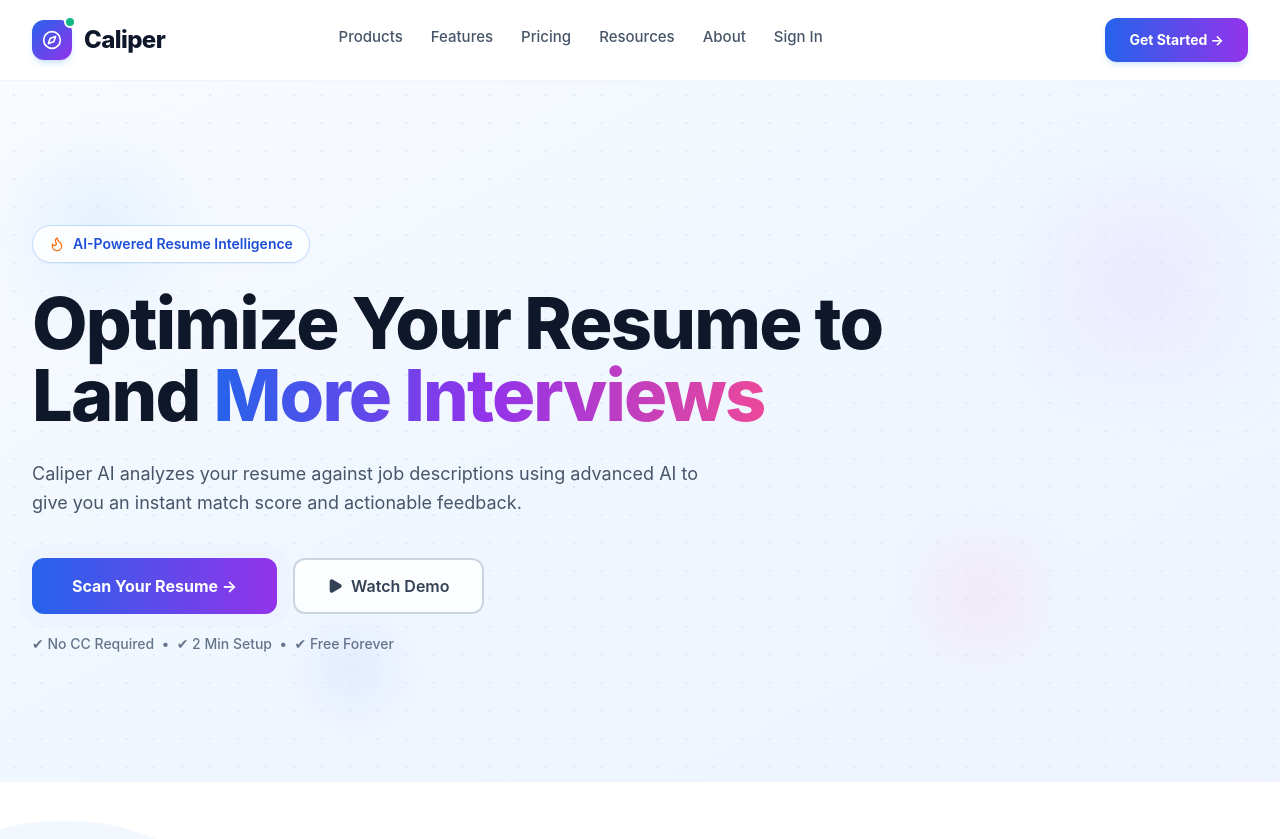
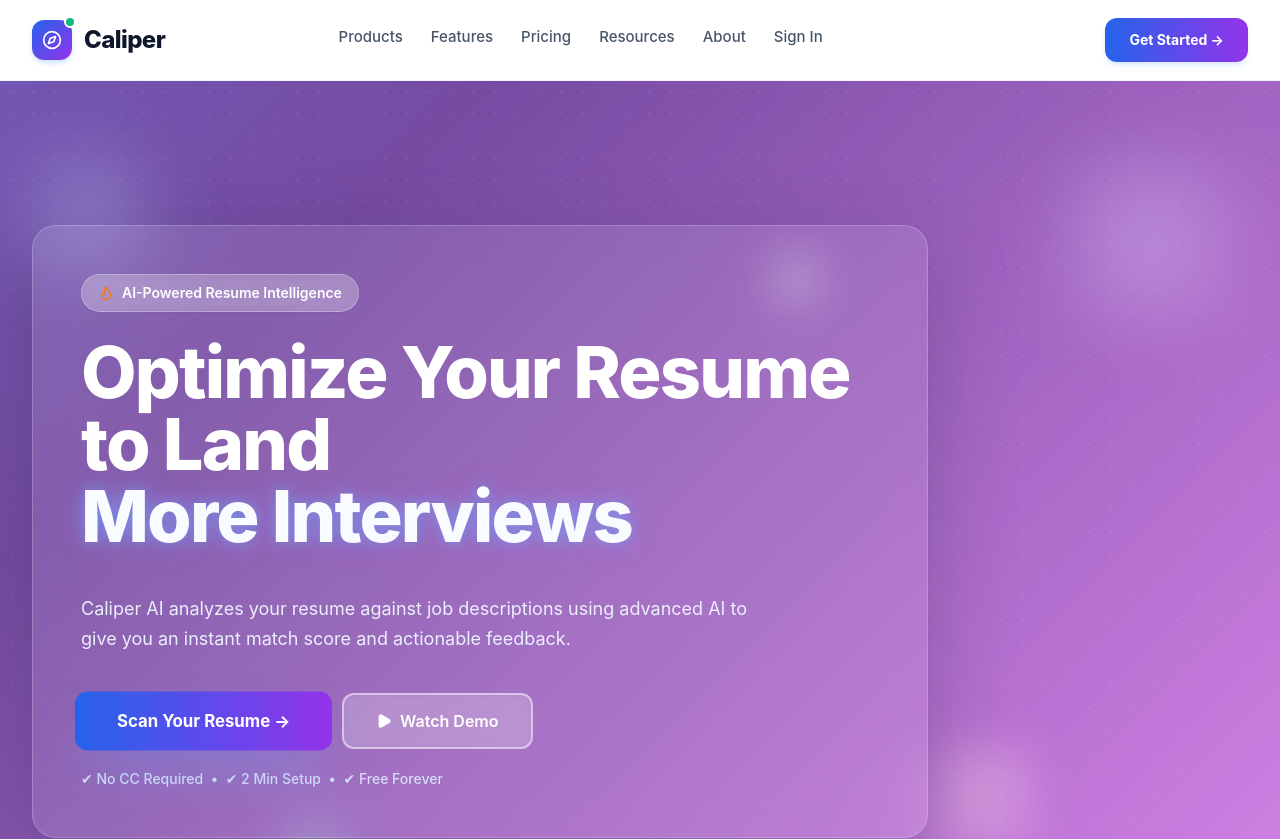
Before and after one commit to Yash200456/Caliper, a React (Create React App) app in the folder client/: page / in a window 1280 px wide. Shown: the top 839 px of the page. Built offline with nearby package versions, Linux system fonts and the light colour scheme.

Commit message:
Add testimonials section between pricing and about

```diff
--- a/client/src/components/Landing.jsx
+++ b/client/src/components/Landing.jsx
@@ -127,6 +127,33 @@
   }
 ];
 
+const testimonialsShowcase = [
+  {
+    name: 'Sarah Johnson',
+    title: 'Software Engineer at Google',
+    company: 'Google',
+    initials: 'SJ',
+    quote:
+      'Caliper helped me identify exactly what was missing in my resume. I went from 2% callback rate to 65% in just 2 weeks!'
+  },
+  {
+    name: 'Michael Chen',
+    title: 'Product Manager at Amazon',
+    company: 'Amazon',
+    initials: 'MC',
+    quote:
+      'The AI-powered insights were spot on. I updated my resume based on Caliper\'s suggestions and landed 3 interviews in the first week.'
+  },
+  {
+    name: 'Emily Rodriguez',
+    title: 'Data Analyst at Goldman Sachs',
+    company: 'Goldman Sachs',
+    initials: 'ER',
+    quote:
+      'As a career changer, I had no idea how to optimize my resume for ATS. Caliper made it so easy - got my dream job in fintech!'
+  }
+];
+
 const aboutStats = [
   { icon: TrendingUp, value: 10000, suffix: '+', label: 'Resumes Analyzed' },
   { icon: Trophy, value: 85, suffix: '%', label: 'Avg Score Improvement' },
@@ -176,6 +203,7 @@
   const [ctaState, setCtaState] = useState('idle');
   const [pricingAnnual, setPricingAnnual] = useState(false);
   const [showBackTop, setShowBackTop] = useState(false);
+  const [typedHeadline, setTypedHeadline] = useState('');
 
   const heroRef = useRef(null);
   const featuresRef = useRef(null);
@@ -234,6 +262,22 @@
     return () => clearInterval(ticker);
   }, []);
 
+  useEffect(() => {
+    const headlineTarget = 'More Interviews';
+    let idx = 0;
+
+    const typer = window.setInterval(() => {
+      idx += 1;
+      setTypedHeadline(headlineTarget.slice(0, idx));
+
+      if (idx >= headlineTarget.length) {
+        window.clearInterval(typer);
+      }
+    }, 85);
+
+    return () => window.clearInterval(typer);
+  }, []);
+
   const handlePrimaryCta = () => {
     if (ctaState !== 'idle') return;
 
@@ -278,19 +322,47 @@
             0%, 100% { background-position: 0% 50%; }
             50% { background-position: 100% 50%; }
           }
+          @keyframes heroGradientMove {
+            0% { background-position: 0% 50%; }
+            50% { background-position: 100% 50%; }
+            100% { background-position: 0% 50%; }
+          }
           @keyframes pulseCta {
-            0%, 100% { box-shadow: 0 0 0 0 rgba(37, 99, 235, 0.35); }
-            50% { box-shadow: 0 0 0 14px rgba(37, 99, 235, 0); }
+            0%, 100% { transform: scale(1); }
+            50% { transform: scale(1.05); }
           }
           @keyframes slideInRight {
             from { opacity: 0; transform: translateX(24px); }
             to   { opacity: 1; transform: translateX(0); }
+          }
+          @keyframes blinkCaret {
+            0%, 49% { opacity: 1; }
+            50%, 100% { opacity: 0; }
           }
           .float-shape { animation: floatDrift 8s ease-in-out infinite; }
           .float-shape-slow { animation: floatDrift 11s ease-in-out infinite; }
           .animated-bg { background-size: 200% 200%; animation: bgShift 10s ease infinite; }
           .pulse-cta { animation: pulseCta 2.8s ease-in-out infinite; }
           .mobile-menu-open { animation: slideInRight 0.22s ease-out; }
+          .hero-gradient-bg {
+            background: linear-gradient(135deg, #667eea 0%, #764ba2 50%, #f093fb 100%);
+            background-size: 200% 200%;
+            animation: heroGradientMove 16s ease-in-out infinite;
+          }
+          .hero-particles {
+            background-image: radial-gradient(circle, rgba(255,255,255,0.38) 1px, transparent 1px);
+            background-size: 22px 22px;
+          }
+          .hero-glow-text {
+            color: #f8fbff;
+            text-shadow: 0 0 14px rgba(96, 165, 250, 0.55), 0 0 28px rgba(167, 139, 250, 0.45);
+          }
+          .typing-caret {
+            display: inline-block;
+            margin-left: 2px;
+            color: rgba(255, 255, 255, 0.92);
+            animation: blinkCaret 1s step-end infinite;
+          }
           .nav-link-line::after {
             content: ''; display: block; height: 2px;
             background: #2563EB; transform: scaleX(0);
@@ -390,31 +462,31 @@
         animate={heroInView ? { opacity: 1, y: 0 } : {}}
         transition={{ ...baseTransition, delay: 0.5 }}
       >
-        {/* Animated gradient bg */}
-        <div className="animated-bg pointer-events-none absolute inset-0 bg-gradient-to-br from-white via-blue-50 to-indigo-50" />
-        {/* Dot pattern overlay */}
-        <div className="dots-bg pointer-events-none absolute inset-0 opacity-40" />
+        <div className="hero-gradient-bg pointer-events-none absolute inset-0 z-0" />
+        <div className="hero-particles pointer-events-none absolute inset-0 z-0 opacity-20" />
 
-        <div className="float-shape absolute left-10 top-24 h-28 w-28 rounded-full bg-blue-200/40 blur-2xl" />
-        <div className="float-shape-slow absolute right-16 top-32 h-40 w-40 rounded-2xl bg-purple-200/30 blur-2xl" />
-        <div className="float-shape absolute bottom-20 left-[25%] h-16 w-16 rounded-full bg-indigo-200/40 blur-xl" />
-        <div className="float-shape-slow absolute bottom-32 right-[20%] h-24 w-24 rounded-xl bg-pink-200/30 blur-xl" />
+        <div className="float-shape absolute left-8 top-20 z-0 h-28 w-28 rounded-full bg-blue-200/35 blur-2xl" />
+        <div className="float-shape-slow absolute right-16 top-24 z-0 h-36 w-36 rounded-3xl bg-purple-200/30 blur-2xl" />
+        <div className="float-shape absolute bottom-20 left-[22%] z-0 h-16 w-16 rounded-full bg-cyan-200/35 blur-xl" />
+        <div className="float-shape-slow absolute bottom-28 right-[20%] z-0 h-24 w-24 rotate-12 rounded-xl bg-pink-200/35 blur-xl" />
+        <div className="float-shape absolute right-[36%] top-44 z-0 h-12 w-12 rotate-45 rounded-md bg-white/30 blur-lg" />
 
-        <div className="relative mx-auto w-full max-w-7xl">
-          <div className="max-w-4xl">
-            <p className="mb-6 inline-flex items-center gap-2 rounded-full border border-blue-200 bg-white/80 px-4 py-2 text-sm font-semibold text-blue-700 shadow-sm backdrop-blur-sm">
+        <div className="relative z-10 mx-auto w-full max-w-7xl">
+          <div className="max-w-4xl rounded-3xl border border-white/20 bg-white/10 p-8 shadow-[0_24px_80px_rgba(30,41,59,0.25)] backdrop-blur-lg sm:p-10 md:p-12">
+            <p className="mb-6 inline-flex items-center gap-2 rounded-full border border-white/30 bg-white/20 px-4 py-2 text-sm font-semibold text-white shadow-sm backdrop-blur-sm">
               <Flame className="h-4 w-4 text-orange-500" />
               AI-Powered Resume Intelligence
             </p>
 
-            <h1 className="font-['Inter','Poppins',sans-serif] text-5xl font-extrabold leading-tight tracking-tight text-slate-900 md:text-7xl">
+            <h1 className="font-['Inter','Poppins',sans-serif] text-5xl font-extrabold leading-tight tracking-tight text-white md:text-7xl">
               Optimize Your Resume to Land{' '}
-              <span className="bg-gradient-to-r from-blue-600 via-purple-600 to-pink-500 bg-clip-text text-transparent">
-                More Interviews
+              <span className="hero-glow-text inline-block min-h-[1.2em] min-w-[10ch]">
+                {typedHeadline}
+                <span className="typing-caret">|</span>
               </span>
             </h1>
 
-            <p className="mt-7 max-w-2xl text-lg leading-relaxed text-slate-600">
+            <p className="mt-7 max-w-2xl text-lg leading-relaxed text-blue-50/95">
               Caliper AI analyzes your resume against job descriptions using advanced AI to give you an instant match score and actionable feedback.
             </p>
 
@@ -433,13 +505,13 @@
                   ctaLabel
                 )}
               </button>
-              <button className="inline-flex h-14 w-full items-center justify-center gap-2 rounded-xl border-2 border-slate-300 bg-white/80 px-8 text-base font-semibold text-slate-700 backdrop-blur-sm transition-all duration-300 hover:border-blue-400 hover:text-blue-700 sm:w-auto">
+              <button className="inline-flex h-14 w-full items-center justify-center gap-2 rounded-xl border-2 border-white/50 bg-white/15 px-8 text-base font-semibold text-white backdrop-blur-sm transition-all duration-300 hover:border-white/70 hover:bg-white/20 sm:w-auto">
                 <Play className="h-4 w-4 fill-current" />
                 Watch Demo
               </button>
             </div>
 
-            <p className="mt-5 text-sm font-medium text-slate-500">
+            <p className="mt-5 text-sm font-medium text-blue-100/90">
               ✔ No CC Required &nbsp;&bull;&nbsp; ✔ 2 Min Setup &nbsp;&bull;&nbsp; ✔ Free Forever
             </p>
           </div>
@@ -723,6 +795,52 @@
         </div>
       </motion.section>
 
+      <section className="scroll-mt-28 bg-[#F9FAFB] px-5 py-24 sm:px-8">
+        <div className="mx-auto w-full max-w-7xl">
+          <p className="text-center text-sm font-bold uppercase tracking-widest text-blue-600">Success Stories</p>
+          <h2 className="mt-3 text-center font-['Inter','Poppins',sans-serif] text-4xl font-extrabold tracking-tight text-slate-900 md:text-5xl">
+            Loved by Job Seekers Worldwide
+          </h2>
+          <p className="mx-auto mt-4 max-w-2xl text-center text-lg leading-relaxed text-slate-600">
+            See how Caliper helped professionals land their dream jobs
+          </p>
+
+          <div className="mt-12 grid gap-6 md:grid-cols-3">
+            {testimonialsShowcase.map((item) => (
+              <article
+                key={item.name}
+                className="rounded-2xl border border-slate-200 bg-white p-8 shadow-sm transition-all duration-300 hover:-translate-y-1 hover:shadow-xl"
+              >
+                <div className="mb-4 text-4xl leading-none text-blue-200">“</div>
+                <p className="min-h-[120px] text-base leading-relaxed text-slate-700">{item.quote}</p>
+
+                <div className="mt-5 flex items-center gap-1">
+                  {Array.from({ length: 5 }).map((_, idx) => (
+                    <Star key={`${item.name}-${idx}`} className="h-4 w-4 fill-amber-400 text-amber-400" />
+                  ))}
+                </div>
+
+                <div className="mt-6 flex items-center justify-between gap-3 border-t border-slate-100 pt-5">
+                  <div className="flex items-center gap-3">
+                    <div className="flex h-11 w-11 items-center justify-center rounded-full bg-gradient-to-br from-blue-500 to-purple-600 text-sm font-bold text-white shadow-sm">
+                      {item.initials}
+                    </div>
+                    <div>
+                      <p className="text-sm font-bold text-slate-900">{item.name}</p>
+                      <p className="text-xs text-slate-500">{item.title}</p>
+                    </div>
+                  </div>
+
+                  <span className="rounded-full border border-slate-200 bg-slate-50 px-3 py-1 text-xs font-semibold text-slate-600">
+                    {item.company}
+                  </span>
+                </div>
+              </article>
+            ))}
+          </div>
+        </div>
+      </section>
+
       <section id="about" ref={aboutRef} className="scroll-mt-28 bg-[#F9FAFB] px-5 py-24 sm:px-8">
         <div className="mx-auto grid w-full max-w-7xl gap-10 lg:grid-cols-2 lg:gap-16">
           <div>
```
